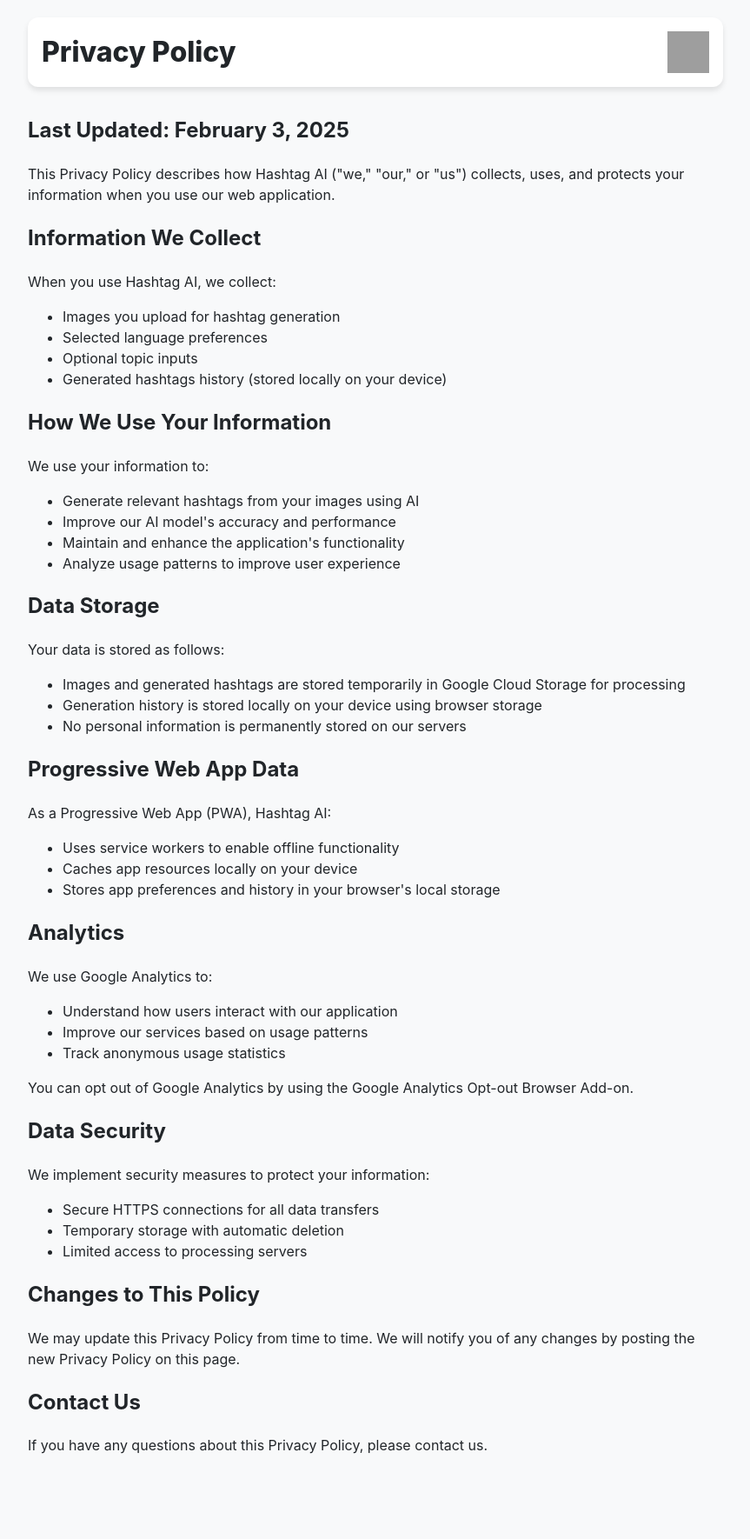
After one commit to galeone/htgen, a Flask app: page /privacy in a window 1280 px wide. The commit adds this page. Shown: the whole page at 87% size, without its empty margins (208-1071 px from the left). Run offline with Flask 3, Linux system fonts and the light colour scheme; parts of the project's set-up code (start-up, migrations or seed data) failed here and were passed over; grey boxes are pictures that could not be loaded.

Commit message:
privacy policy

```diff
--- a/htgen/app.py
+++ b/htgen/app.py
@@ -145,6 +145,17 @@
     return render_template("index.html")
 
 
+@app.route("/privacy")
+def privacy():
+    """
+    Renders the privacy policy page.
+
+    Returns:
+        Response: The rendered HTML template for the privacy policy page.
+    """
+    return render_template("privacy.html")
+
+
 @app.route("/sw.js")
 def sw():
     """
--- /dev/null
+++ b/htgen/templates/partials/analytics.html
@@ -0,0 +1,8 @@
+<!-- Google tag (gtag.js) -->
+<script async src="https://www.googletagmanager.com/gtag/js?id=G-006NCF1362"></script>
+<script>
+    window.dataLayer = window.dataLayer || [];
+    function gtag(){dataLayer.push(arguments);}
+    gtag('js', new Date());
+    gtag('config', 'G-006NCF1362');
+</script>
--- /dev/null
+++ b/htgen/templates/privacy.html
@@ -0,0 +1,120 @@
+<!DOCTYPE html>
+<html lang="en">
+<head>
+    {% include 'partials/analytics.html' %}
+    <meta charset="UTF-8">
+    <meta name="viewport" content="width=device-width, initial-scale=1.0, maximum-scale=1.0, user-scalable=no">
+    <meta name="theme-color" content="#007bff" media="(prefers-color-scheme: light)">
+    <meta name="theme-color" content="#343a40" media="(prefers-color-scheme: dark)">
+    <meta name="description" content="Privacy Policy for Hashtag AI - Learn how we handle your data">
+    <meta name="mobile-web-app-capable" content="yes">
+    <meta name="apple-mobile-web-app-capable" content="yes">
+    <meta name="apple-mobile-web-app-status-bar-style" content="black-translucent">
+    <meta name="apple-mobile-web-app-title" content="#HashTag AI">
+    <meta name="application-name" content="#HashTag AI">
+    <title>Privacy Policy - Hashtag AI</title>
+
+    <!-- PWA Support -->
+    <link rel="manifest" href="{{url_for('static', filename='manifest.json')}}">
+    <link rel="icon" type="image/png" sizes="144x144" href="{{url_for('static', filename='icons/icon-144x144.png')}}">
+    <link rel="icon" type="image/png" sizes="192x192" href="{{url_for('static', filename='icons/icon-192x192.png')}}">
+    <link rel="icon" type="image/png" sizes="512x512" href="{{url_for('static', filename='icons/icon-512x512.png')}}">
+    <link rel="apple-touch-icon" type="image/png" sizes="144x144" href="{{url_for('static', filename='icons/icon-144x144.png')}}">
+    <link rel="apple-touch-icon" type="image/png" sizes="192x192" href="{{url_for('static', filename='icons/icon-192x192.png')}}">
+    <link rel="apple-touch-icon" type="image/png" sizes="512x512" href="{{url_for('static', filename='icons/icon-512x512.png')}}">
+
+    <link rel="stylesheet" href="{{url_for('static', filename='css/style.css')}}">
+</head>
+<body>
+    <div class="container">
+        <div class="section active">
+            <div class="header">
+                <h1>Privacy Policy</h1>
+                <img src="{{url_for('static', filename='icons/icon-144x144.png')}}" alt="Hashtag AI Logo" class="header-logo">
+            </div>
+
+            <div class="privacy-content">
+                <section>
+                    <h2>Last Updated: February 3, 2025</h2>
+                    <p>This Privacy Policy describes how Hashtag AI ("we," "our," or "us") collects, uses, and protects your information when you use our web application.</p>
+                </section>
+
+                <section>
+                    <h2>Information We Collect</h2>
+                    <p>When you use Hashtag AI, we collect:</p>
+                    <ul>
+                        <li>Images you upload for hashtag generation</li>
+                        <li>Selected language preferences</li>
+                        <li>Optional topic inputs</li>
+                        <li>Generated hashtags history (stored locally on your device)</li>
+                    </ul>
+                </section>
+
+                <section>
+                    <h2>How We Use Your Information</h2>
+                    <p>We use your information to:</p>
+                    <ul>
+                        <li>Generate relevant hashtags from your images using AI</li>
+                        <li>Improve our AI model's accuracy and performance</li>
+                        <li>Maintain and enhance the application's functionality</li>
+                        <li>Analyze usage patterns to improve user experience</li>
+                    </ul>
+                </section>
+
+                <section>
+                    <h2>Data Storage</h2>
+                    <p>Your data is stored as follows:</p>
+                    <ul>
+                        <li>Images and generated hashtags are stored temporarily in Google Cloud Storage for processing</li>
+                        <li>Generation history is stored locally on your device using browser storage</li>
+                        <li>No personal information is permanently stored on our servers</li>
+                    </ul>
+                </section>
+
+                <section>
+                    <h2>Progressive Web App Data</h2>
+                    <p>As a Progressive Web App (PWA), Hashtag AI:</p>
+                    <ul>
+                        <li>Uses service workers to enable offline functionality</li>
+                        <li>Caches app resources locally on your device</li>
+                        <li>Stores app preferences and history in your browser's local storage</li>
+                    </ul>
+                </section>
+
+                <section>
+                    <h2>Analytics</h2>
+                    <p>We use Google Analytics to:</p>
+                    <ul>
+                        <li>Understand how users interact with our application</li>
+                        <li>Improve our services based on usage patterns</li>
+                        <li>Track anonymous usage statistics</li>
+                    </ul>
+                    <p>You can opt out of Google Analytics by using the Google Analytics Opt-out Browser Add-on.</p>
+                </section>
+
+                <section>
+                    <h2>Data Security</h2>
+                    <p>We implement security measures to protect your information:</p>
+                    <ul>
+                        <li>Secure HTTPS connections for all data transfers</li>
+                        <li>Temporary storage with automatic deletion</li>
+                        <li>Limited access to processing servers</li>
+                    </ul>
+                </section>
+
+                <section>
+                    <h2>Changes to This Policy</h2>
+                    <p>We may update this Privacy Policy from time to time. We will notify you of any changes by posting the new Privacy Policy on this page.</p>
+                </section>
+
+                <section>
+                    <h2>Contact Us</h2>
+                    <p>If you have any questions about this Privacy Policy, please contact us.</p>
+                </section>
+            </div>
+        </div>
+    </div>
+
+    <script src="{{ url_for('static', filename='js/sw-register.js') }}"></script>
+</body>
+</html>
```
Also changed, not shown: htgen/templates/index.html (+1 -9 lines).
